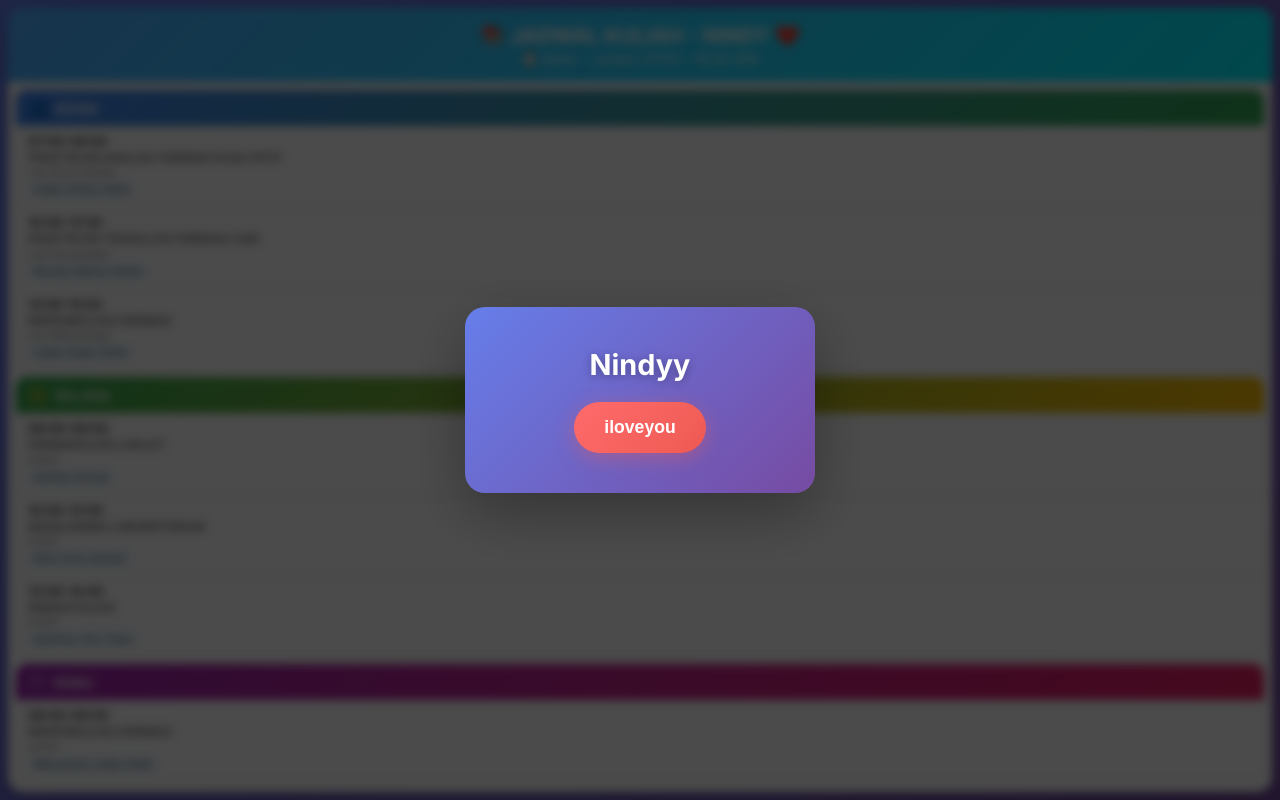
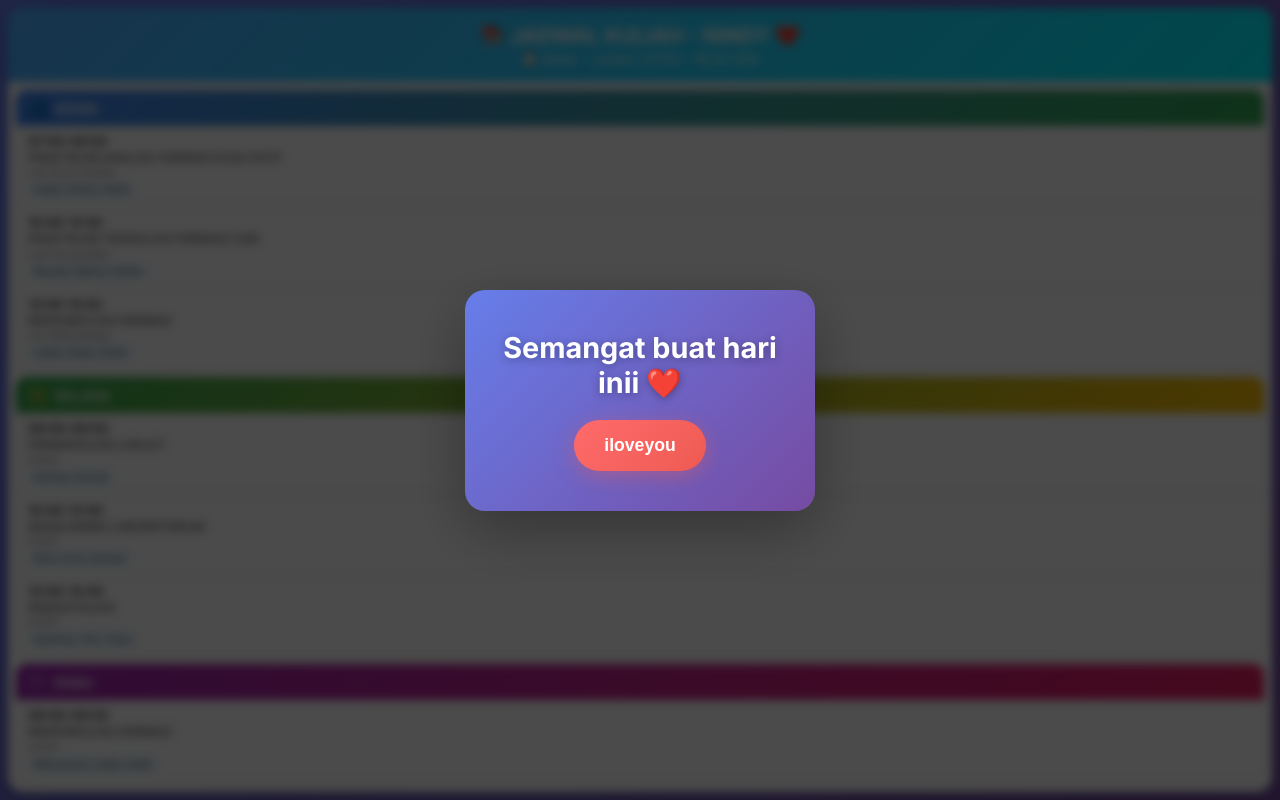
Before and after one commit to thaufaniqbal/nindy, a plain HTML site: page index.html in a window 1280 px wide. Drawn offline with Linux system fonts and the light colour scheme.

Commit message:
Update index.html

```diff
--- a/index.html
+++ b/index.html
@@ -283,7 +283,7 @@
     <!-- Popup -->
     <div id="popup" class="popup-overlay">
         <div class="popup-content">
-            <div class="popup-message">Nindyy </div>
+            <div class="popup-message">Semangat buat hari inii ❤️</div>
             <button class="popup-button" onclick="closePopup()">iloveyou</button>
         </div>
     </div>
```
